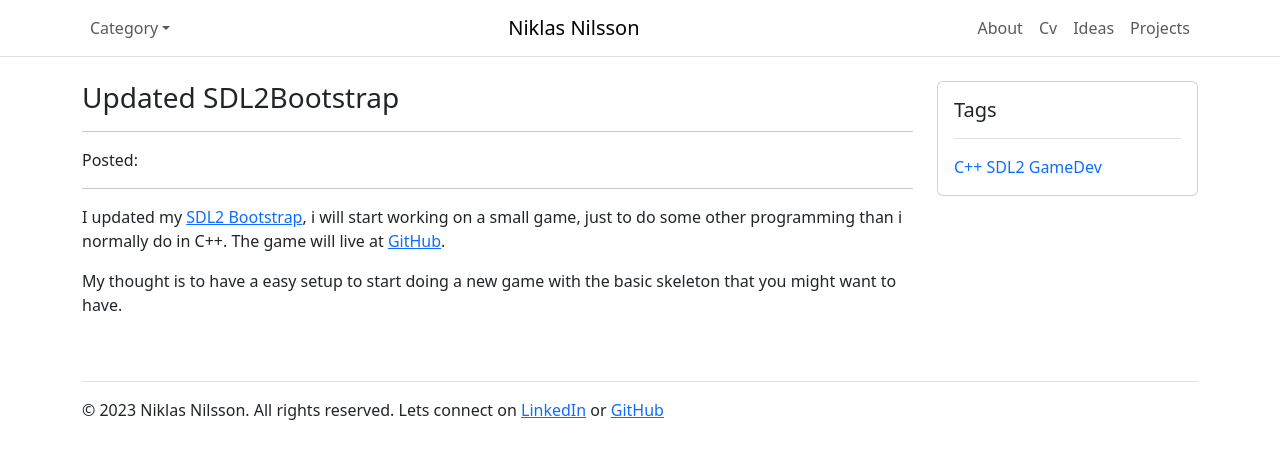
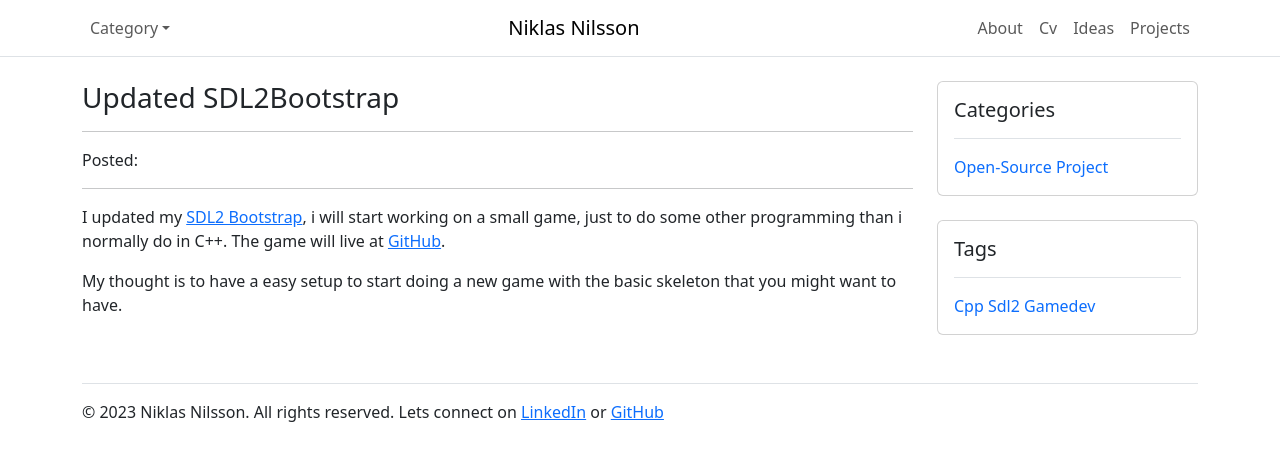
Before and after one commit to niklasnson/0x68k.github.io, a Jekyll site: the page built from _posts/2025-02-23-updated-sdl2bootstrap.md, in a window 1280 px wide. Shown: the top 461 px of the page. Built offline with Jekyll 4.4.1, drawn with Linux system fonts in a browser that asks for light colours.

Commit message:
Minor updates

```diff
--- a/_includes/header.html
+++ b/_includes/header.html
@@ -24,7 +24,7 @@
                 <a class="nav-link dropdown-toggle" href="#" id="dropdown02" data-bs-toggle="dropdown" aria-haspopup="true" aria-expanded="false">Category</a>
                 <div class="dropdown-menu" aria-labelledby="dropdown02">
                   {% for category in site.categories %}
-                    <a class="dropdown-item text-uppercase" href="/archives/category/{{category|first}}">{{category|first}}</a>
+                    <a class="dropdown-item text-capitalize" href="/archives/category/{{category|first}}">{{category|first}}</a>
                   {% endfor %}
                 </div>
               </li>
--- a/_layouts/post.html
+++ b/_layouts/post.html
@@ -15,10 +15,21 @@
       <div class="col-md-3 ms-auto">
         <div class="card tags">
           <div class="card-body">
+            <h5 class="card-title border-bottom pb-3 mb-3">Categories</h5>
+            <ul class="list-unstyled">
+            {% for category in page.categories %}
+              <li><a class="text-capitalize link-offset-2 link-offset-3-hover link-underline link-underline-opacity-0" href='/archives/category/{{category}}'>{{ category }}</a></li>
+            {% endfor %}
+            </ul>
+          </div>
+        </div>
+
+        <div class="card tags mt-4">
+          <div class="card-body">
             <h5 class="card-title border-bottom pb-3 mb-3">Tags</h5>
             <ul class="list-unstyled">
             {% for tag in page.tags %}
-              <li><a class="text-capitalize link-offset-2 link-offset-3-hover link-underline link-underline-opacity-0" href='/archives/tag/{{tag}}'>{{ tag }}</a></li>
+              <li><a class="text-capitalize link-offset-2 link-offset-3-hover link-underline link-underline-opacity-0" href='/archives/tag/{{tag | downcase}}'>{{ tag }}</a></li>
             {% endfor %}
             </ul>
           </div>
--- a/_posts/2025-02-23-updated-sdl2bootstrap.md
+++ b/_posts/2025-02-23-updated-sdl2bootstrap.md
@@ -2,7 +2,7 @@
 layout: post
 title: Updated SDL2Bootstrap
 categories: open-source project
-tags: C++ SDL2 GameDev
+tags: cpp sdl2 gamedev
 ---
 
 I updated my [SDL2 Bootstrap](https://github.com/niklasnson/SDL2Bootstrap), i will start working on a small game, just to do some other programming than i normally do in C++. The game will live at [GitHub](https://github.com/niklasnson/missile_command.cpp).
```
